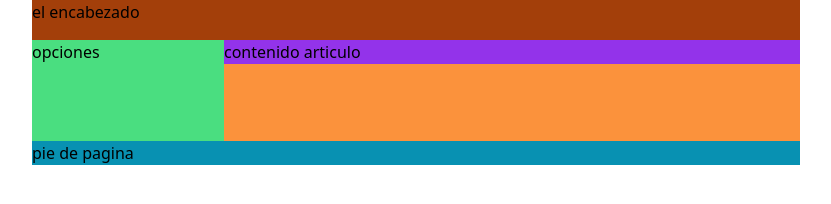
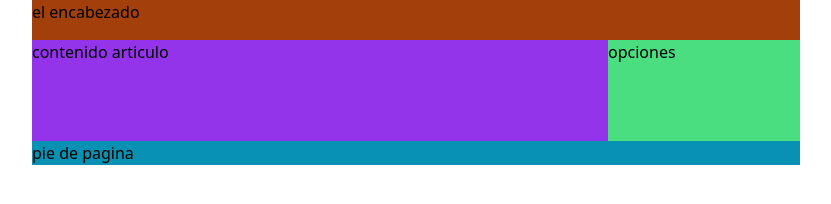
Before and after one commit to DownStall/clase-mantenimiento, a website: page src/index.html in a window 1280 px wide. Shown: the whole page, without its empty margins (224-1055 px from the left). Drawn offline with Linux system fonts and the light colour scheme.

Commit message:
flex tailwind

```diff
--- a/src/index.html
+++ b/src/index.html
@@ -12,7 +12,7 @@ el encabezado
 
      </header>
 
-     <section class="bg-blue-400">
+     <section class="flex flex-row-reverse bg-yellow-400">
 
          <nav class=" h-[101px] float-left w-1/4 bg-green-400">
              opciones
```
Also changed, not shown: dist/output.css.
